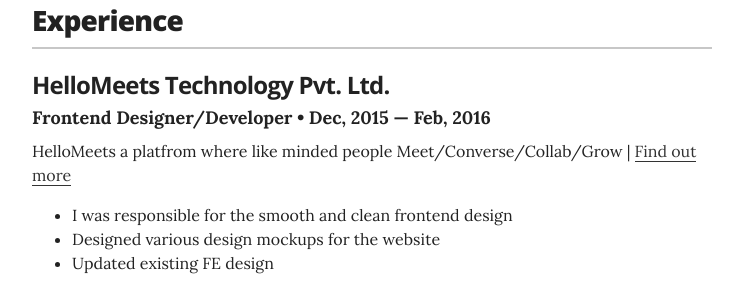
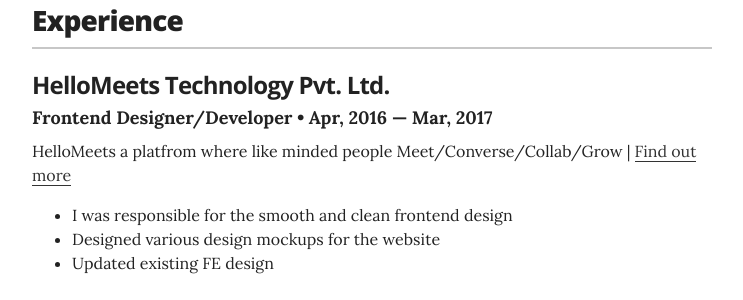
Before and after one commit to ja1sh/jaisharmafps.github.io, a Jekyll site: the page built from index.html, in a window 1280 px wide and 900 px high, scrolled down 658 px. Shown: the part 154-454 px from the top of the window, without its empty margins (268-1011 px from the left). Built offline with Jekyll 4.4.1, drawn with Linux system fonts in a browser that asks for light colours; comment, search, counter and statistics services are not loaded.

Commit message:
Puch 1/22/2018

```diff
--- a/_layouts/resume.html
+++ b/_layouts/resume.html
@@ -70,7 +70,7 @@
           <!-- Duplicate these resume-item elements and edit accordingly for each job you want to add here -->
           <div class="resume-item" itemscope itemprop="worksFor" itemtype="http://schema.org/Organization">
               <h3 class="resume-item-title" itemprop="name">HelloMeets Technology Pvt. Ltd.</h3>
-              <h4 class="resume-item-details" itemprop="description">Frontend Designer/Developer &bull; Dec, 2015 &mdash; Feb, 2016</h4>
+              <h4 class="resume-item-details" itemprop="description">Frontend Designer/Developer &bull; Apr, 2016 &mdash; Mar, 2017</h4>
               <p class="resume-item-copy">HelloMeets a platfrom where like minded people Meet/Converse/Collab/Grow | <a href="https://www.hellomeets.com">Find out more</a></p>
               <ul class="resume-item-list">
                   <li>I was responsible for the smooth and clean frontend design</li>
```
